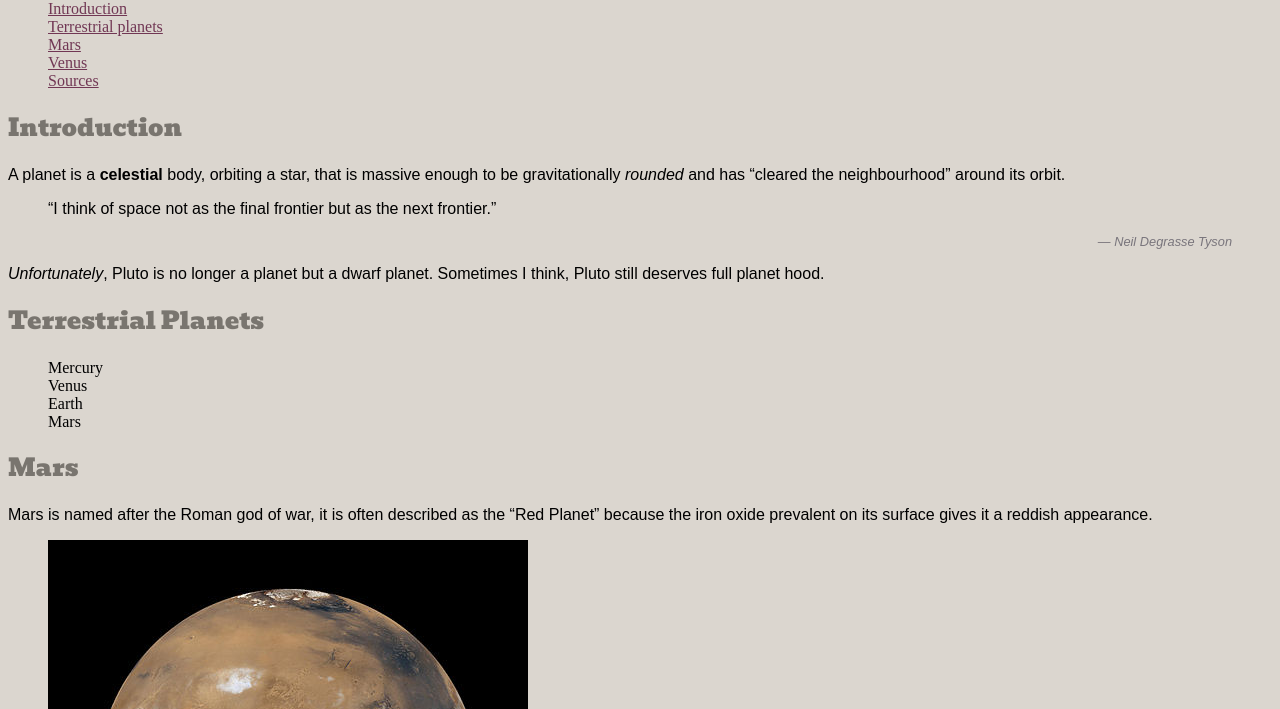
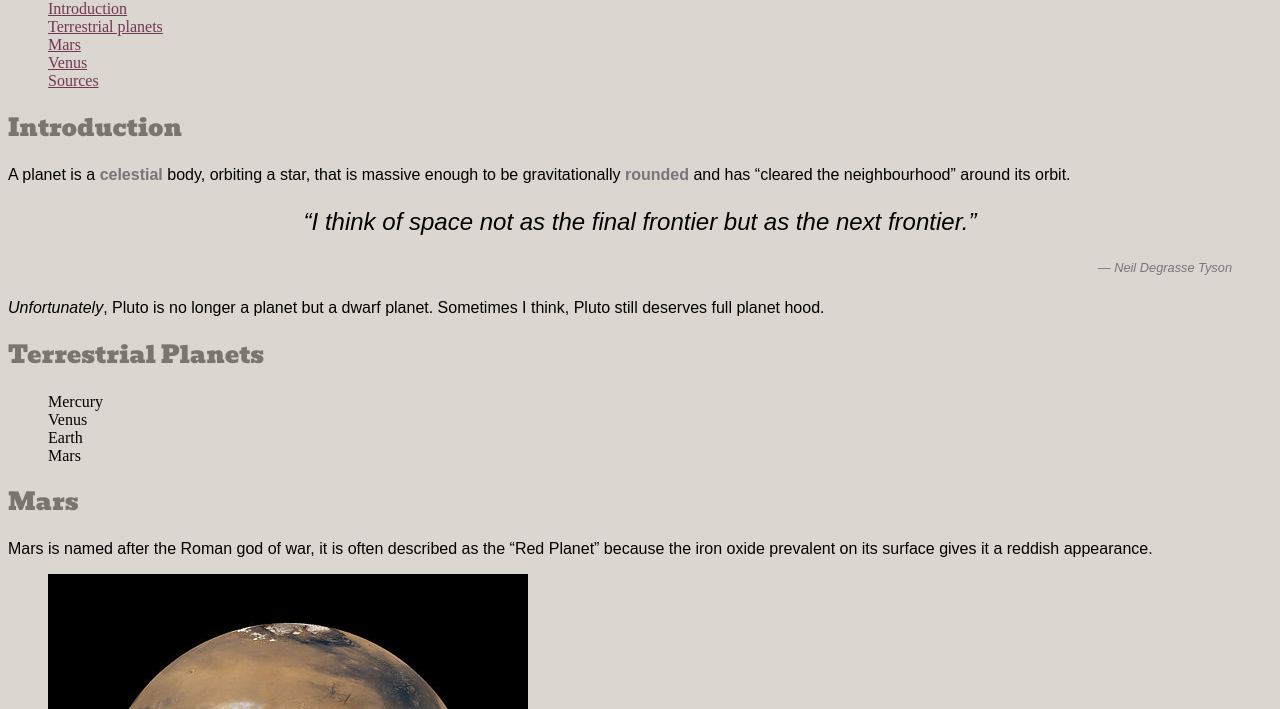
Before and after one commit to Pierceyonder/assignment-3, a plain HTML site: page index.html in a window 1280 px wide. Shown: the part 91-800 px from the top of the page. Drawn offline with Linux system fonts and the light colour scheme.

Commit message:
Added a class for quotes.

```diff
--- a/css/main.css
+++ b/css/main.css
@@ -35,6 +35,7 @@ blockquote {
 	font-style: italic; /* italic, normal */
 	text-align: center; /* left, center, right, justify*/
 	font-family: arial, sans-serif;
+	font-size: 1.5rem;
 }
 
 footer {
@@ -50,3 +51,16 @@ p {
 	text-align: left; /* left, center, right, justify*/
 	font-family: arial, sans-serif;
 }
+
+b {
+	font-style: normal; /* italic, normal */
+	text-align: center; /* left, center, right, justify*/
+	font-family: arial, sans-serif;
+	color:#79757c;
+}
+
+.quote {
+	font-style: italic; /* italic, normal */
+	text-align: center; /* left, center, right, justify*/
+	font-family: arial, sans-serif;
+	font-size: 1.5rem;
--- a/index.html
+++ b/index.html
@@ -21,10 +21,10 @@
 
 <h2 id="introduction">Introduction</h2>
 
-<p>A planet is a <b>celestial</b> body, orbiting a star, that is massive enough to be gravitationally <i>rounded</i> and has “cleared the neighbourhood” around its orbit.</p>
+<p>A planet is a <b>celestial</b> body, orbiting a star, that is massive enough to be gravitationally <b>rounded</b> and has “cleared the neighbourhood” around its orbit.</p>
 
 <blockquote>
-	<p>“I think of space not as the final frontier but as the next frontier.”</p>
+	<p class="quote">“I think of space not as the final frontier but as the next frontier.”</p>
 	<footer>— <cite>Neil Degrasse Tyson</cite></footer></blockquote>
 
 <p><i>Unfortunately</i>, Pluto is no longer a planet but a dwarf planet. Sometimes I think, <e>Pluto still deserves full planet hood.</e></p>
```
